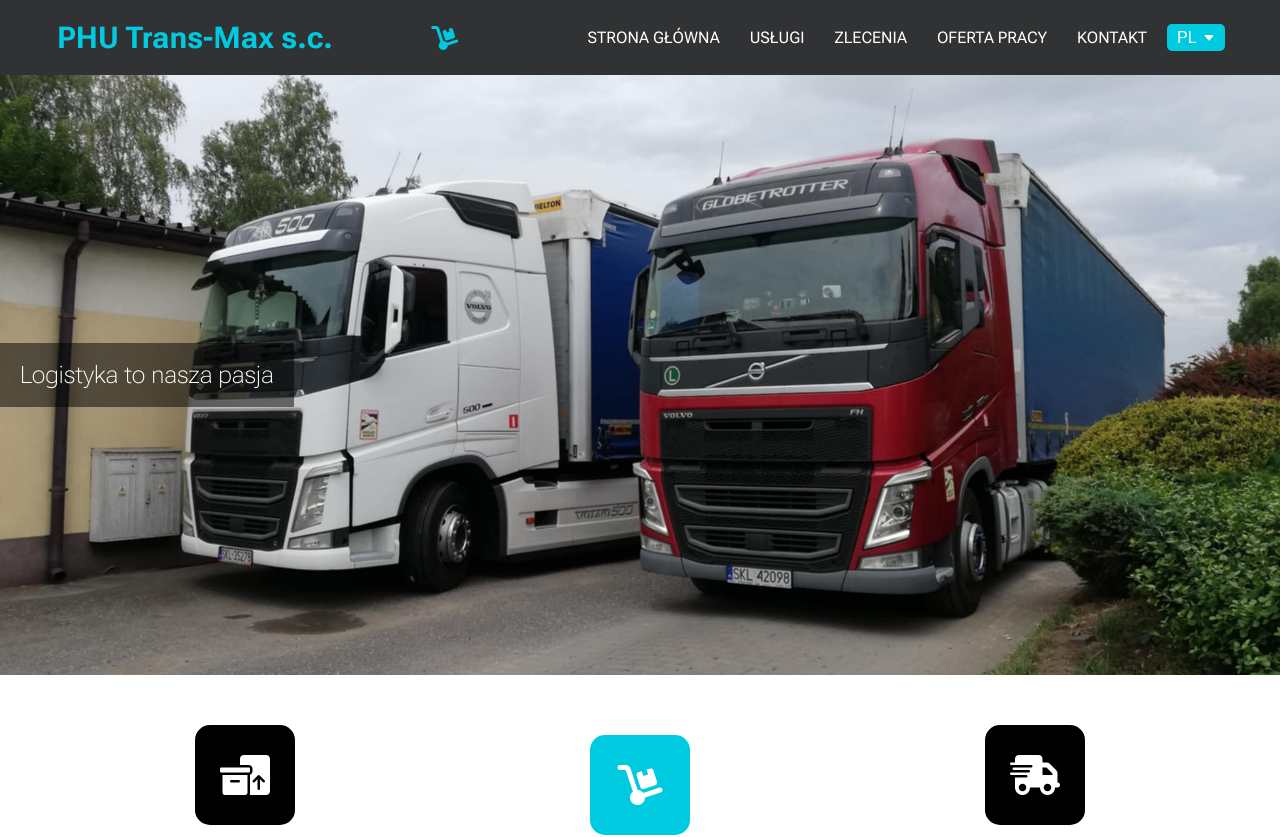
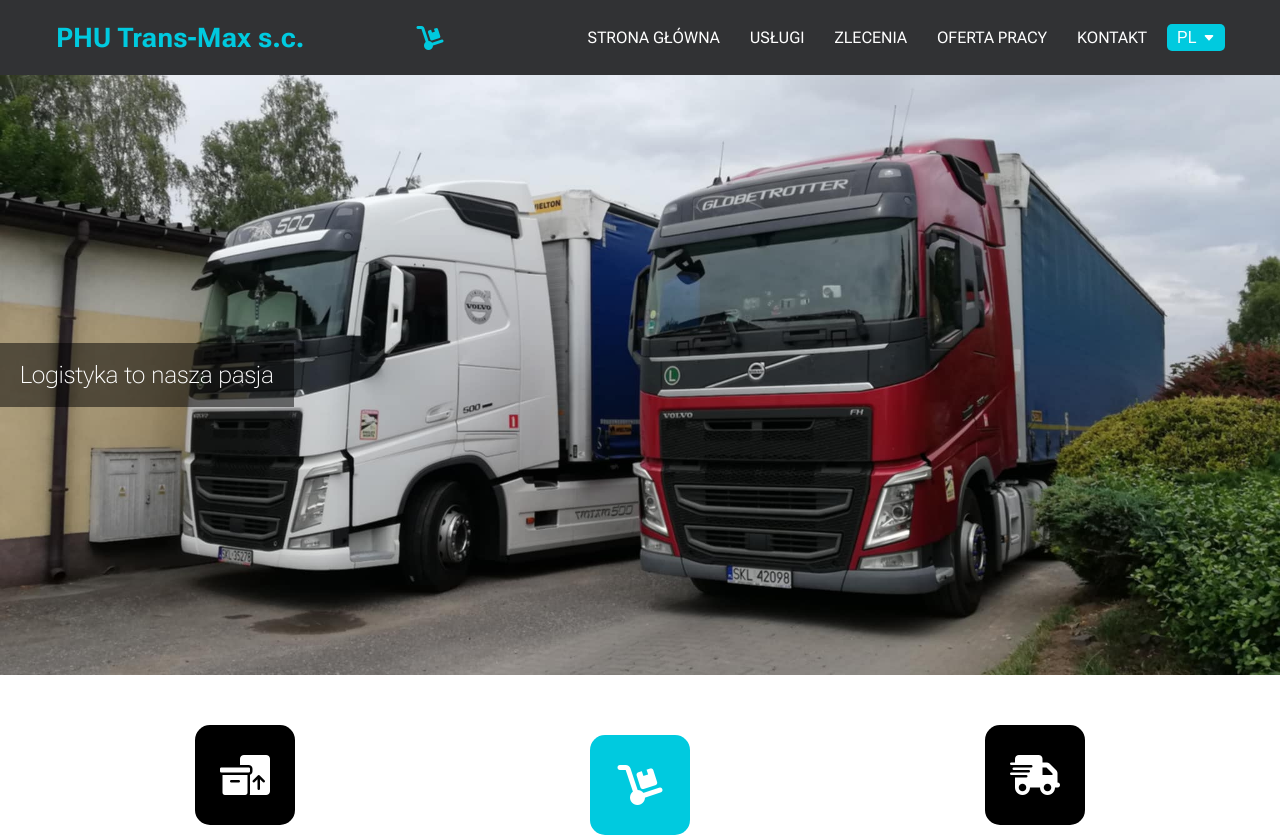
Before and after one commit to Glamie/Trans-Max, a plain HTML site: page index.html in a window 1280 px wide. Shown: the top 837 px of the page. Drawn offline with nearby package versions, Linux system fonts and the light colour scheme.

Commit message:
Add files via upload

```diff
--- a/style.css
+++ b/style.css
@@ -13,8 +13,8 @@ body {
 
 #nazwa_firmy{
     color:#00cadf;
-    font-size: 30px;
-    margin: 2px;
+    font-size: 27px;
+    margin: 1px;
 }
 
 header {
```
